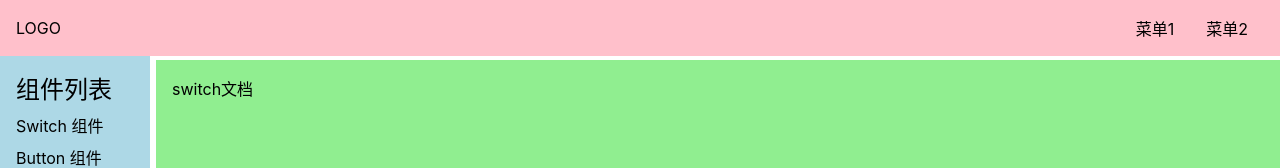
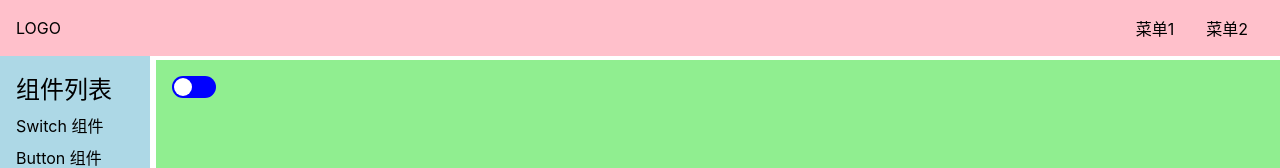
Before and after one commit to NiceyLai/Dida-UI-vue3, a Vue app: page /#/doc/switch in a window 1280 px wide. Shown: the top 168 px of the page. Built offline with nearby package versions, Linux system fonts and the light colour scheme.

Commit message:
Switch组件添加HTML和CSS

```diff
--- a/src/components/SwitchDemo.vue
+++ b/src/components/SwitchDemo.vue
@@ -1,5 +1,12 @@
 <template>
     <div>
-        switch文档
+        <Switch />
     </div>
 </template>
+
+<script lang="ts">
+import Switch from '../lib/Switch.vue'
+export default {
+    components: { Switch }
+}
+</script>
--- /dev/null
+++ b/src/lib/Switch.vue
@@ -0,0 +1,28 @@
+<template>
+  <button> <span></span> </button>
+</template>
+
+<style lang="scss" scoped>
+  $h: 22px;
+  $h2: $h - 4px;
+  button{
+    height: $h;
+    width: $h*2;
+    border: none;
+    background: blue;
+    border-radius: $h/2;
+    position: relative;
+  }
+  span{
+    position: absolute;
+    top: 2px;
+    left: 2px;
+    height: $h2;
+    width: $h2;
+    background:white;
+    border-radius: $h2 / 2;
+  }
+ button:hover > span {
+    left: calc(100% - #{$h2} - 2px);
+  }
+</style>
```
